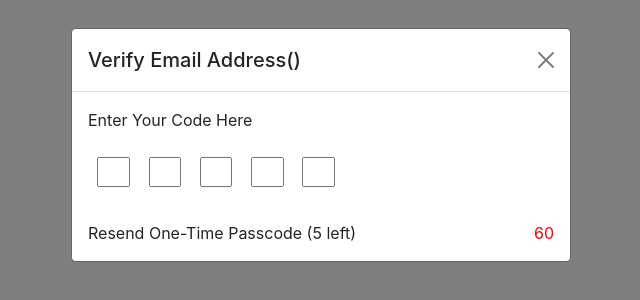
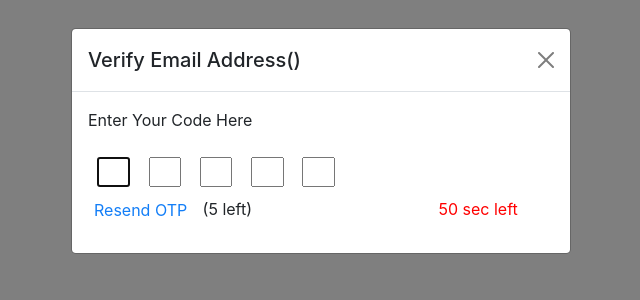
Before and after one commit to MohdSaifCedcoss/Otp-Modal, a React (Create React App) app: page /modal in a window 1280 px wide. Both pictures are taken after a click on the button "Validate OTP". Shown: the top 300 px of the page, without its empty margins (319-959 px from the left). Built offline with nearby package versions, Linux system fonts and the light colour scheme.

Commit message:
Code working fine !

```diff
--- a/src/App.css
+++ b/src/App.css
@@ -16,4 +16,27 @@
 }
 .timer {
   color: red;
+  margin-left: 40%;
 }
+.resend_class {
+  display: flex;
+}
+.attempts_class {
+  margin-left: 2%;
+}
+.disable {
+  cursor: none;
+  color: lightgray;
+}
+.resend {
+  background: none;
+  border: none;
+  color: rgb(19, 126, 247);
+  margin: -3% 0 0 0;
+}
+.resend_alert {
+  color: red;
+}
+.resend_success {
+  color: green;
+}
--- a/src/components/OtpLayout.tsx
+++ b/src/components/OtpLayout.tsx
@@ -19,35 +19,34 @@ const OtpLayout = () => {
   const [numberFive, setNumberFive] = useState<string>("");
   const [attempts, setAttempts] = useState<number>(5);
 
+  const [disable, setDisable] = useState<boolean>(true);
+  const [show, setShow] = useState<string>("none");
+  const [showSuccess, setShowSuccess] = useState<string>("none");
+
   const [countDown, setCountDown] = useState<number>(60);
 
   const [numberArray, setNumberArray] = useState<number[]>([]);
-  let interval: any;
-
   useEffect(() => {
     const arrayDigits = Array.from(String(USE_NUMBER.number), Number);
     setNumberArray(arrayDigits);
-    // inputOneRef.current.focus();
-    // modalDiv.current.addEventListener("shown.bs.modal", function () {
-    //   inputOneRef.current.focus();
-    // });
+    modalDiv.current.addEventListener("shown.bs.modal", function () {
+      inputOneRef.current.focus();
+    });
+    setTimeout(() => {
+      setCountDown((prev) => prev - 1);
+    }, 1000);
     if (countDown === 0) {
-      setAttempts((prev) => prev - 1);
       setCountDown(60);
+      setShowSuccess("none");
+      setDisable(false);
     }
   }, [countDown]);
 
-  const timer = () => {
-    interval = setInterval(() => {
-      setCountDown((prev) => prev - 1);
-    }, 1000);
-  };
   const checkFirstCharacter = () => {
     if (
       Number(inputOneRef.current.value) >= 0 &&
       Number(inputOneRef.current.value) <= 9
     ) {
-      timer();
       setNumberOne(inputOneRef.current.value);
       inputTwoRef.current.focus();
     } else {
@@ -104,12 +103,18 @@ const OtpLayout = () => {
         Number(numberFour) === numberArray[3] &&
         Number(inputFiveRef.current.value) === numberArray[4]
       ) {
+        setShow("none");
         inputOneRef.current.style.border = "2px solid green";
         inputTwoRef.current.style.border = "2px solid green";
         inputThreeRef.current.style.border = "2px solid green";
         inputFourRef.current.style.border = "2px solid green";
         inputFiveRef.current.style.border = "2px solid green";
+        setTimeout(() => {
+          window.location.reload();
+        }, 1000);
       } else {
+        setShow("block");
+        setShowSuccess("none");
         inputOneRef.current.style.border = "2px solid red";
         inputTwoRef.current.style.border = "2px solid red";
         inputThreeRef.current.style.border = "2px solid red";
@@ -119,6 +124,14 @@ const OtpLayout = () => {
     } else {
       setNumberFive("");
     }
+  };
+
+  const generateNumber = () => {
+    setDisable(true);
+    setShowSuccess("block");
+    setAttempts((prev) => prev - 1);
+    const num = Math.ceil(Math.random() * (99999 - 10000) + 10000);
+    USE_NUMBER.setNumber(num);
   };
 
   return (
@@ -198,11 +211,25 @@ const OtpLayout = () => {
                   className="input"
                   maxLength={1}
                 />
-                <br />
-                <br />
+                <h6 className="resend_success" style={{ display: showSuccess }}>
+                  One-Time Password sent succesffully!
+                </h6>
+                <h6 className="resend_alert" style={{ display: show }}>
+                  Entered one time password is incorrect
+                </h6>
                 <div>
-                  <span>Resend One-Time Passcode ({attempts} left)</span>
-                  <span className="float-end timer">{countDown}</span>
+                  <span className="resend_class">
+                    {" "}
+                    <button
+                      className="resend"
+                      disabled={disable}
+                      onClick={() => generateNumber()}
+                    >
+                      Resend OTP
+                    </button>{" "}
+                    <p className="attempts_class"> ({attempts} left)</p>
+                    <span className="timer">{countDown} sec left</span>
+                  </span>
                 </div>
               </div>
             </div>
--- a/src/components/Register.tsx
+++ b/src/components/Register.tsx
@@ -1,4 +1,4 @@
-import React, { useCallback, useContext, useEffect } from "react";
+import React, { useContext, useEffect } from "react";
 import { NUMBER } from "../App";
 import OtpLayout from "./OtpLayout";
 
```
